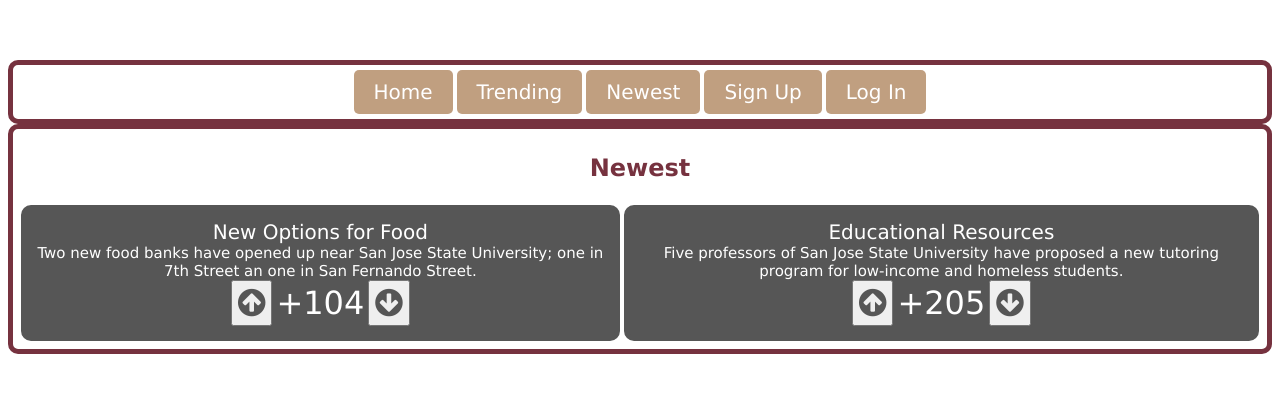
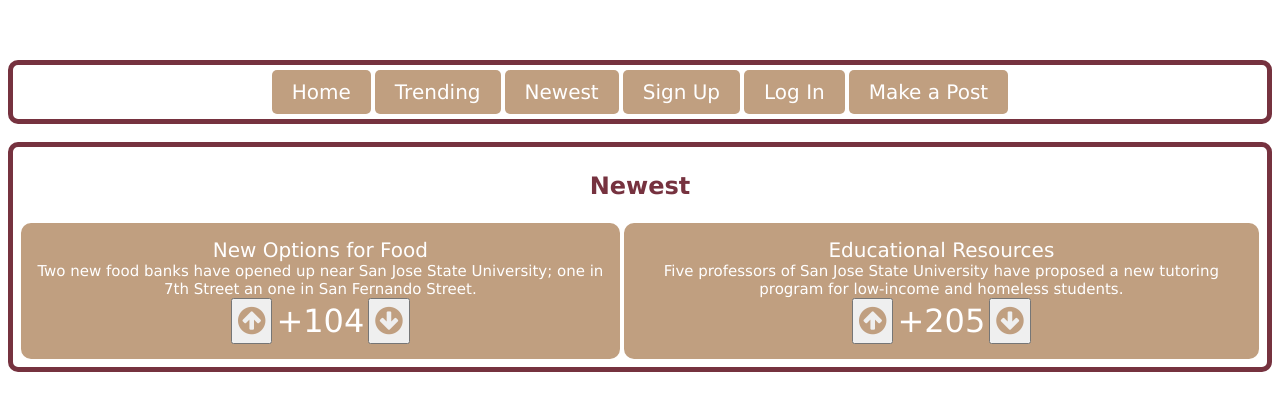
Before and after one commit to jason-T-Tang/Home-In, a plain HTML site: page src/newestPage.html in a window 1280 px wide. Shown: the part 191-602 px from the top of the page. Drawn offline with Linux system fonts and the light colour scheme.

Commit message:
more changes

```diff
--- a/src/coreCSS.css
+++ b/src/coreCSS.css
@@ -4,7 +4,6 @@ h1{
   text-align: center;
   padding:  0px;
   color: #76323F;
-
 }
 h2{
   font-family: verdana;
@@ -80,16 +79,16 @@ p3{
 .buttonStyles{
   border: 5px 5px;
   padding: 5px 5px;
-  color: #76323F;
+  color: #C09F80;
   border-radius; 15px;
 
 }
 .story{
   margin: auto;
-  border: 5px solid #565656;
+  border: 5px solid #C09F80;
   width: auto;
   padding:  10px;
   text-align: center;
-  background-color: #565656;
+  background-color:#C09F80;
   border-radius: 10px;
 }
--- a/src/newestPage.html
+++ b/src/newestPage.html
@@ -12,7 +12,9 @@
   <a class = "b1" href = "newestPage.html">Newest</a>
   <a class = "b1" href = "signUpPage.html">Sign Up</a>
   <a class = "b1" href = "loginPage.html">Log In</a>
+  <a class = "b1" href = "postPage.html">Make a Post</a>
 </div>
+<br>
 <div class = "trending">
   <h2>Newest</h2>
   <table align = "center">
@@ -21,18 +23,18 @@
         <div class = story align = "center">
           <p1>New Options for Food<br></p1>
             <p2>Two new food banks have opened up near San Jose State University;  one in 7th Street an one in San Fernando Street.<br></p2>
-            <button class = "buttonStyles" id = "upvote"><i class = "fa fa-arrow-circle-up" style = "font-size: 32px; color: #565656;"></i></button>
+            <button class = "buttonStyles" id = "upvote"><i class = "fa fa-arrow-circle-up" style = "font-size: 32px; color: #C09F80;"></i></button>
             <p3>+104</p3>
-            <button class = "buttonStyles" id = "downvote"><i class = "fa fa-arrow-circle-down", style = "font-size: 32px; color: #565656;"></i></button>
+            <button class = "buttonStyles" id = "downvote"><i class = "fa fa-arrow-circle-down", style = "font-size: 32px; color: #C09F80;"></i></button>
         </div>
       </td>
       <td align = "center">
         <div class = story align = "center">
           <p1>Educational Resources<br></p1>
             <p2>Five professors of San Jose State University have proposed a new tutoring program for low-income and homeless students.<br></p2>
-            <button class = "buttonStyles" id = "upvote"><i class = "fa fa-arrow-circle-up" style = "font-size: 32px; color: #565656;"></i></button>
+            <button class = "buttonStyles" id = "upvote"><i class = "fa fa-arrow-circle-up" style = "font-size: 32px; color: #C09F80;"></i></button>
             <p3>+205</p3>
-            <button class = "buttonStyles" id = "downvote"><i class = "fa fa-arrow-circle-down", style = "font-size: 32px; color: #565656;"></i></button>
+            <button class = "buttonStyles" id = "downvote"><i class = "fa fa-arrow-circle-down", style = "font-size: 32px; color: #C09F80;"></i></button>
         </div>
       </td>
     </tr>
```
Also changed, not shown: src/homePage.html (+1 -0 lines), src/trendingPage.html (+6 -4 lines).
